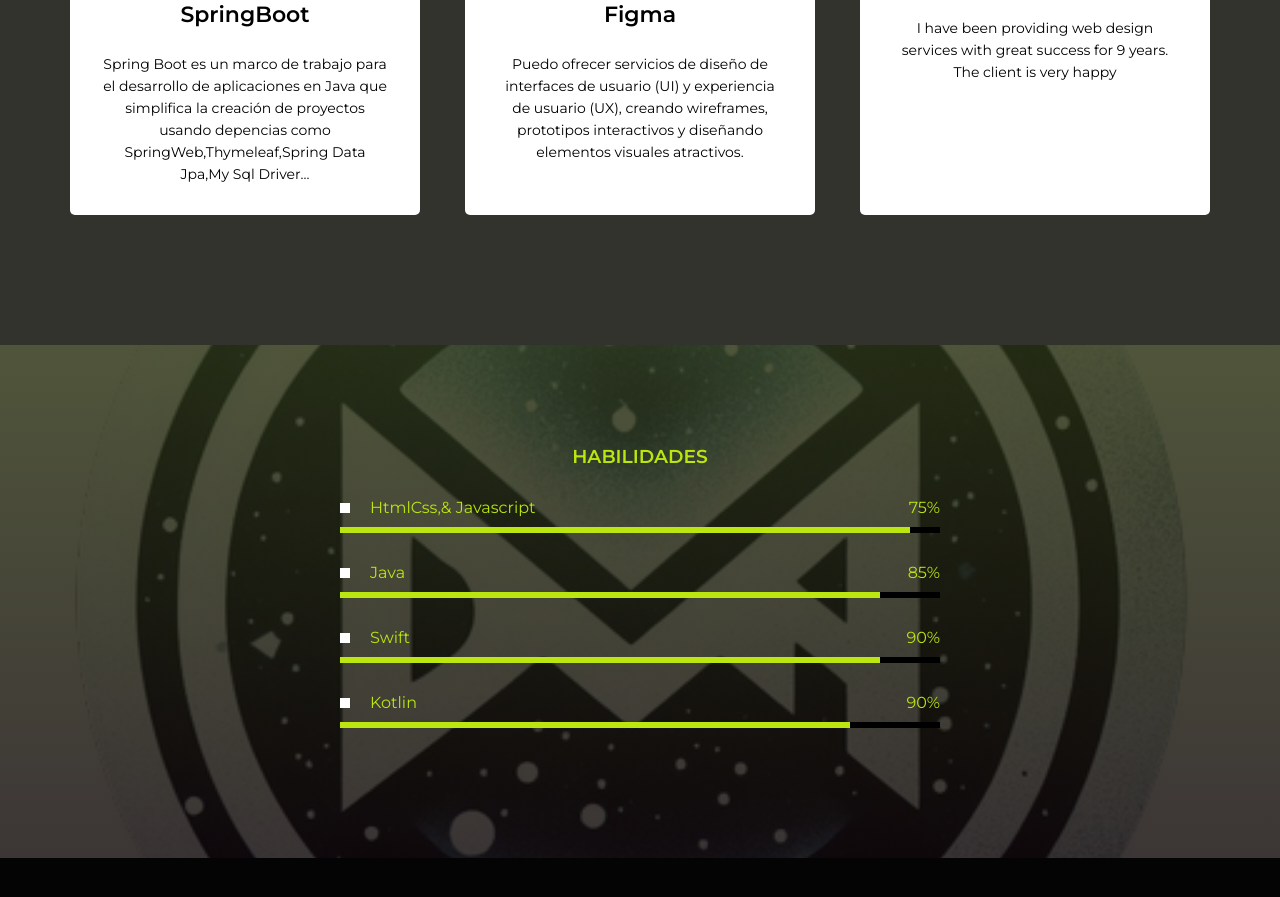
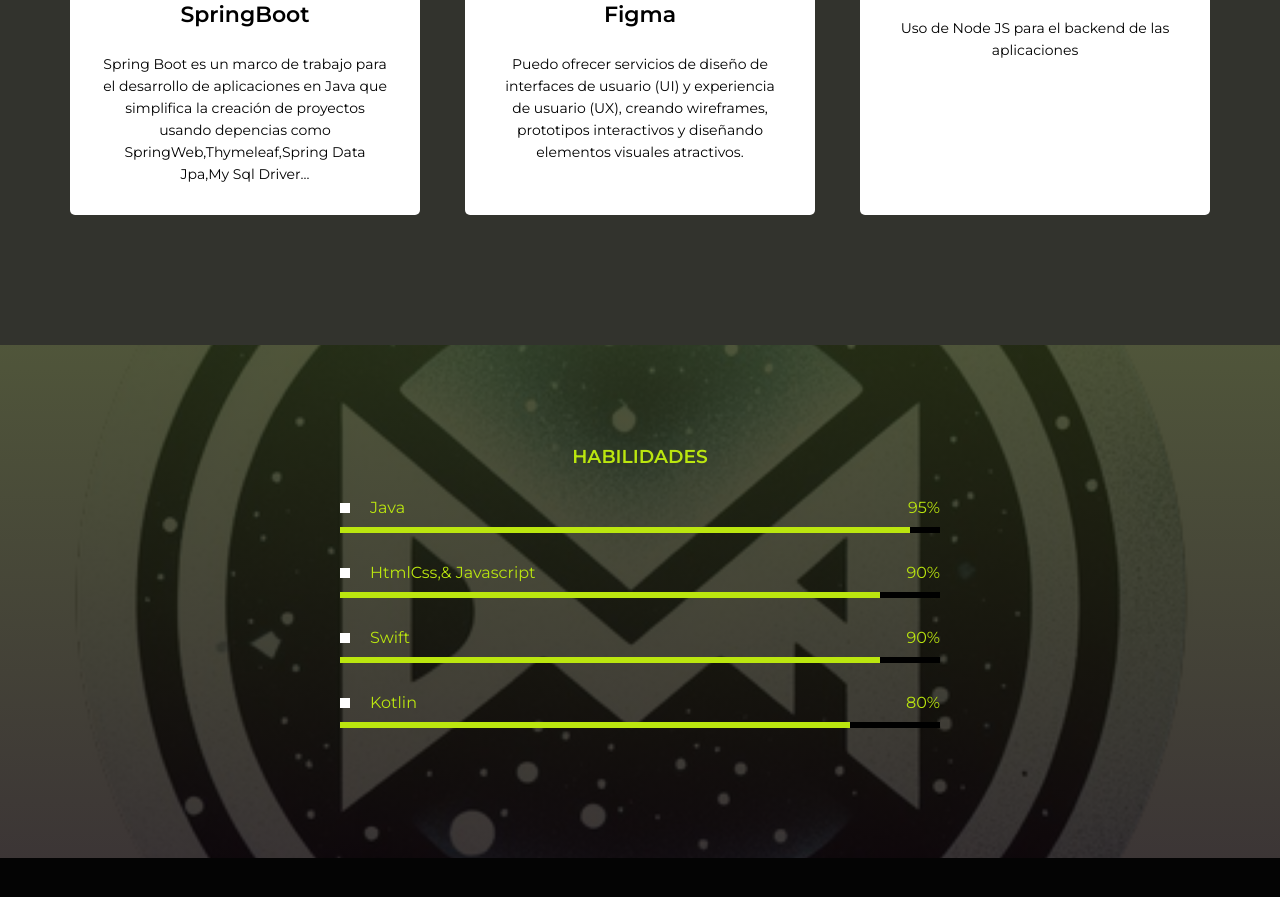
Before and after one commit to diegomc9205/MiPortfolio, a plain HTML site: page index.html in a window 1280 px wide. Shown: the part 1374-2271 px from the top of the page. Drawn offline with Linux system fonts and the light colour scheme.

Commit message:
Add files via upload

```diff
--- a/index.html
+++ b/index.html
@@ -43,8 +43,6 @@
                         <a href="https://www.linkedin.com/in/diego-molina-conde-3981a8253/"><i
                                 class="fa-brands fa-linkedin"></i></a>
                         <a href="mailto:diegomc92051992@gmail.com"><i class="fa-solid fa-envelope"></i></a>
-
-
                     </div>
                 </div>
             </header>
@@ -126,7 +124,7 @@
             <div class="lenguaje">
                 <img src="/img/node.png" style="width: 50%; height: auto;">
                 <h4>Node.js</h4>
-                <p>I have been providing web design services with great success for 9 years. The client is very happy
+                <p>Uso de Node JS para el backend de las aplicaciones
                 </p>
             </div>
         </div>
@@ -136,8 +134,8 @@
         <h3>HABILIDADES </h3>
         <div class="skill">
             <div class="info">
-                <p> <span class="lista"> </span>HtmlCss,& Javascript</p>
-                <span class="porcentaje">75%</span>
+                <p> <span class="lista"> </span>Java</p>
+                <span class="porcentaje">95%</span>
             </div>
 
             <div class="barra">
@@ -146,10 +144,9 @@
         </div>
         <div class="skill">
             <div class="info">
-                <p> <span class="lista"> </span>Java</p>
-                <span class="porcentaje">85%</span>
+                <p> <span class="lista"> </span>HtmlCss,& Javascript</p>
+                <span class="porcentaje">90%</span>
             </div>
-
             <div class="barra">
                 <div class="" id="js"></div>
             </div>
@@ -167,7 +164,7 @@
         <div class="skill">
             <div class="info">
                 <p> <span class="lista"> </span>Kotlin</p>
-                <span class="porcentaje">90%</span>
+                <span class="porcentaje">80%</span>
             </div>
 
             <div class="barra">
```
